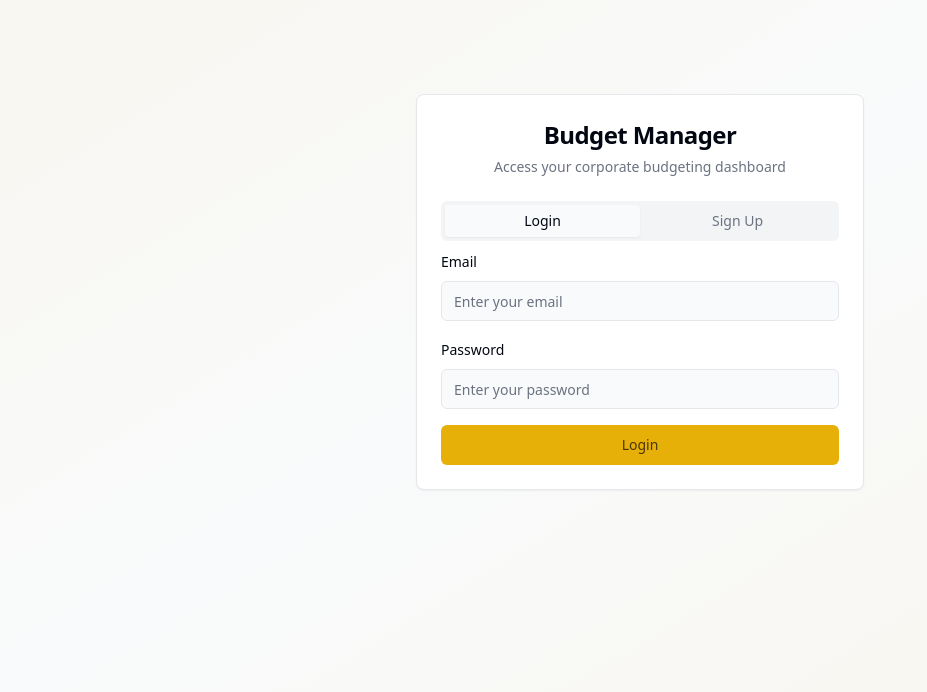
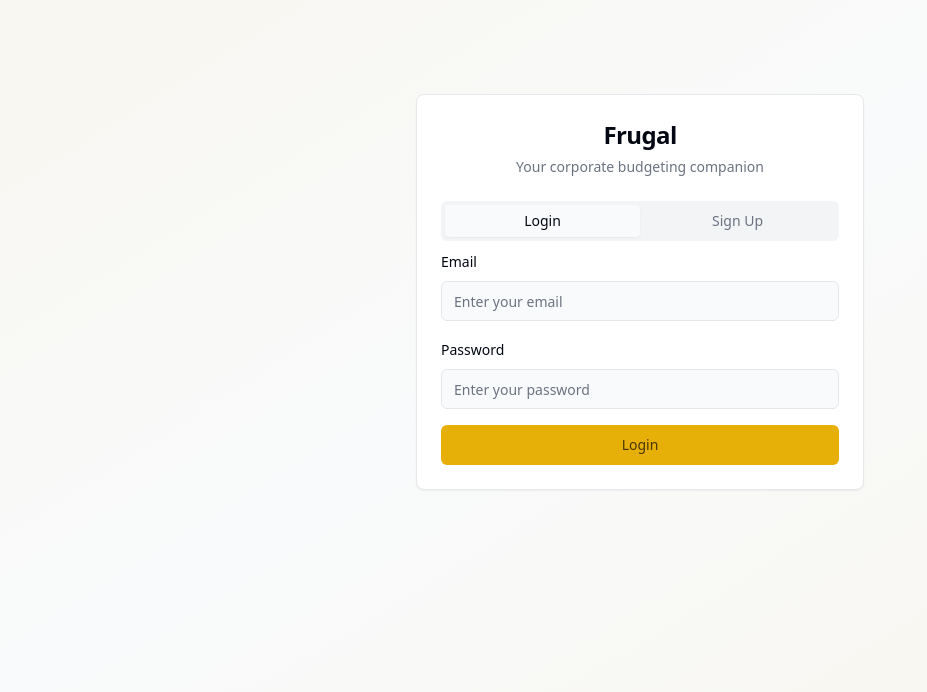
Before and after one commit to rkav59/frugal, a React (Vite) app: page /auth in a window 1280 px wide. Shown: the part 108-800 px from the top of the page, without its empty margins (0-927 px from the left). Built offline with nearby package versions, Linux system fonts and the light colour scheme.

Commit message:
Change sign in page title
Change title text and add an underlining statement on the sign in page.

```diff
--- a/src/pages/Auth.tsx
+++ b/src/pages/Auth.tsx
@@ -92,9 +92,9 @@ const Auth = () => {
     <div className="min-h-screen flex items-center justify-center bg-gradient-to-br from-primary/5 via-background to-accent/5 p-4">
       <Card className="w-full max-w-md">
         <CardHeader className="text-center">
-          <CardTitle className="text-2xl font-bold">Budget Manager</CardTitle>
+          <CardTitle className="text-2xl font-bold">Frugal</CardTitle>
           <CardDescription>
-            Access your corporate budgeting dashboard
+            Your corporate budgeting companion
           </CardDescription>
         </CardHeader>
         <CardContent>
```
